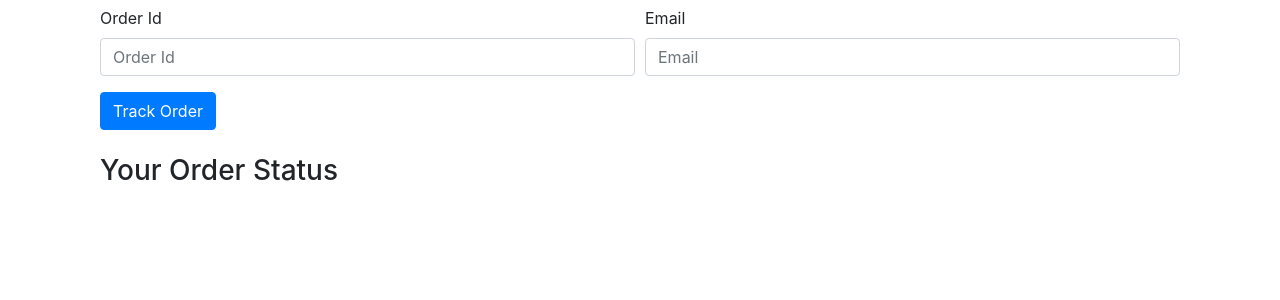
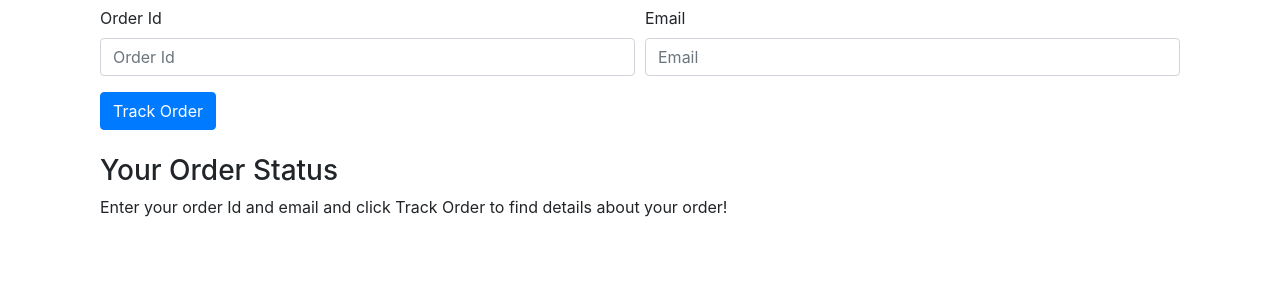
Before and after one commit to adityakashyap5047/django-cwh, a Django app: page /shop/tracker/ in a window 1280 px wide. Shown: the part 132-432 px from the top of the page. Run offline with Django 5.2, Linux system fonts and the light colour scheme; some libraries are stand-ins or nearby versions.

Commit message:
customizing the tracker page

```diff
--- a/second_site/second_site/views.py
+++ b/second_site/second_site/views.py
@@ -1,6 +1,4 @@
-from django.http import HttpResponse
 from django.shortcuts import render
 
 def index(request):
     return render(request, 'index.html')
-    return HttpResponse("HOme page")
--- a/second_site/shop/templates/shop/tracker.html
+++ b/second_site/shop/templates/shop/tracker.html
@@ -24,7 +24,8 @@
         <div class="col mb-4">
             <h3 class="mt-4">Your Order Status</h3>
             <div>
-                <ul class="list-group list-group-numbered" id="item">
+                <ul class="list-group" id="item">
+                  Enter your order Id and email and click Track Order to find details about your order!
                 </ul>
             </div>
         </div>
@@ -55,12 +56,20 @@
 
         .done(function(data){
           updates = JSON.parse(data);
+          if(updates.length > 0 & updates!={}){
             for(let i = 0; i < updates.length; i++){
               let text = updates[i]['text'];
               let time = updates[i]['time'];
               let mystr = `<li class="list-group-item d-flex justify-content-between align-items-start">
                           <div class="ms-2 me-auto">${text}</div>
                           <span class="badge bg-primary rounded-pill">${time}</span>
+                      </li>`
+
+              $('#item').append(mystr)
+            }
+          } else {
+            let mystr = `<li class="list-group-item d-flex justify-content-between align-items-start">
+                          <div class="ms-2 me-auto">Sorry, We are not able to fetch this order id and email. Make sure to type correct order Id and email.</div>
                       </li>`
 
             $('#item').append(mystr)
--- a/second_site/shop/views.py
+++ b/second_site/shop/views.py
@@ -101,11 +101,11 @@ def tracker(request):
                 for item in update:
                     updates.append({'text': item.update_desc,'time': str(item.timestamp)[: 10]})
                     response = json.dumps(updates, default=str)
-                    return HttpResponse(response)
+                return HttpResponse(response)
             else:
-                return HttpResponse("error")
+                return HttpResponse("{}")
         except Exception as e:
-            return HttpResponse("error")
+            return HttpResponse("{}")
     return render(request, 'shop/tracker.html')
 
 def search(request):
```
Also changed, not shown: second_site/db.sqlite3. Lines whose indentation alone changed are shown as unchanged.
